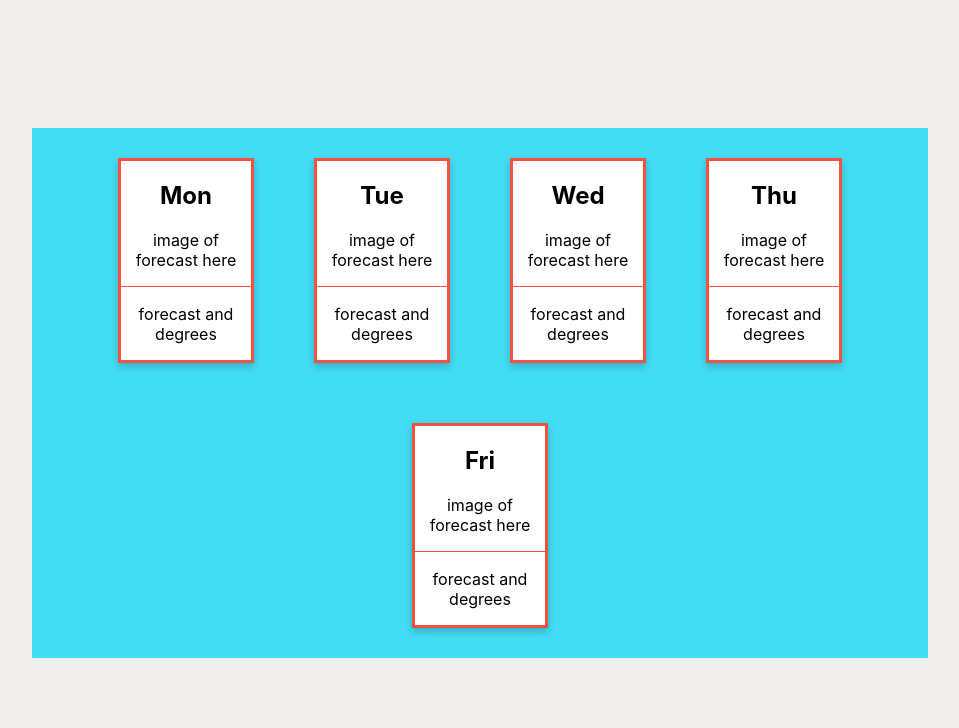
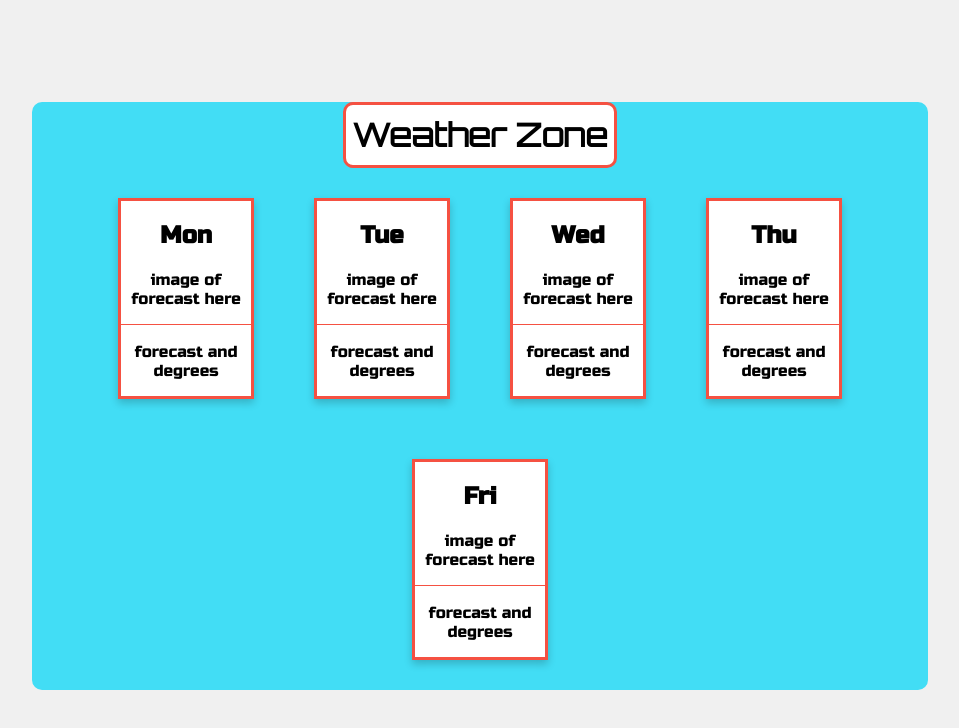
Before and after one commit to joespinelli7/weather-app, a React (Create React App) app: page / in a window 1280 px wide. Shown: the top 728 px of the page, without its empty margins (160-1119 px from the left). Built offline with nearby package versions, Linux system fonts and the light colour scheme.

Commit message:
google fonts and title

```diff
--- a/public/index.html
+++ b/public/index.html
@@ -15,6 +15,7 @@
     <link rel="apple-touch-icon" href="logo192.png" />
     <link rel="manifest" href="%PUBLIC_URL%/manifest.json" />
     <title>Weather Zone</title>
+    <link href="https://fonts.googleapis.com/css?family=Orbitron|Russo+One&display=swap" rel="stylesheet">
   </head>
   <body>
     <noscript>You need to enable JavaScript to run this app.</noscript>
--- a/src/App.css
+++ b/src/App.css
@@ -1,10 +1,23 @@
 .App {
   width: 70%;
   background: #42ddf5;
-  margin: 10px auto;
+  margin: auto;
   position: relative;
-  text-align:center;
-  margin-top: 10%;
+  text-align: center;
+  margin-top: 8%;
+  border-radius: 10px;
+}
+
+h1 {
+  font-family: 'Orbitron', sans-serif;
+  padding-top: 10px;
+  padding-bottom: 10px;
+  border: 3px solid black;
+  width: 30%;
+  margin: auto;
+  border-radius: 10px;
+  border-color: #f55142;
+  background-color: white
 }
 
 /* .App-logo {
--- a/src/App.js
+++ b/src/App.js
@@ -22,6 +22,7 @@ class App extends React.Component {
     console.log(this.state.days.Mon.weather)
     return (
       <div className="App">
+        <h1>Weather Zone</h1>
         {daysArray.map(day => {
           return <WeatherCard
             key={day}
--- a/src/components/WeatherCard.css
+++ b/src/components/WeatherCard.css
@@ -9,6 +9,7 @@
   background-color: white;
   border-style: solid;
   border-color: #f55142;
+  font-family: 'Russo One', sans-serif;
 }
 
 /* On mouse-over, add a deeper shadow */
--- a/src/index.css
+++ b/src/index.css
@@ -5,7 +5,7 @@ body {
     sans-serif;
   -webkit-font-smoothing: antialiased;
   -moz-osx-font-smoothing: grayscale;
-  background: #f0eded;
+  background: #f0f0f0;
 }
 
 code {
```
